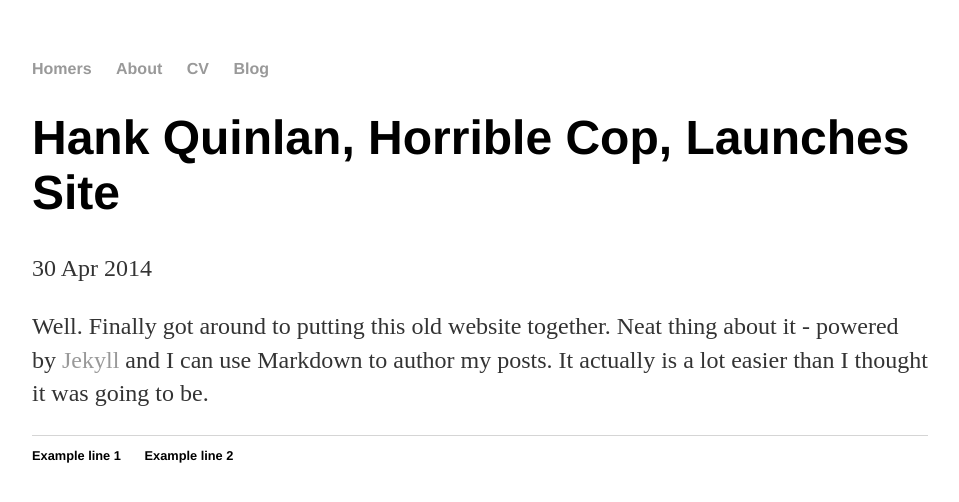
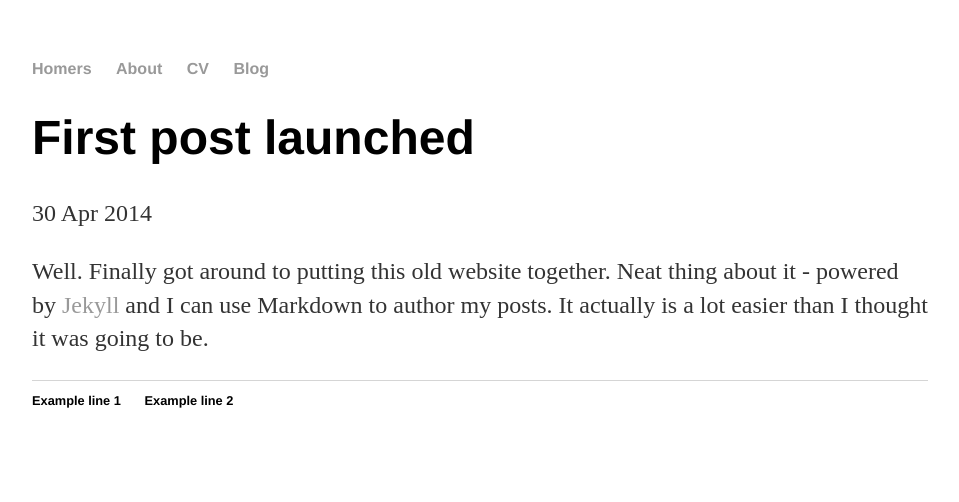
Before and after one commit to thedayismine/thedayismine.github.io, a Jekyll site: the page built from posts/first-post.md, in a window 1280 px wide. Shown: the top 502 px of the page, without its empty margins (160-1119 px from the left). Built offline with Jekyll 4.4.1, drawn with Linux system fonts in a browser that asks for light colours.

Commit message:
Update and rename 2014-04-30-hank-quinlan-site-launched.md to first-post.md

```diff
--- a/posts/2014-04-30-hank-quinlan-site-launched.md
+++ b/posts/first-post.md
@@ -1,6 +1,6 @@
 ---
 layout: post
-title: "Hank Quinlan, Horrible Cop, Launches Site"
+title: "First post launched"
 date: 2014-04-30
 ---
 
```
